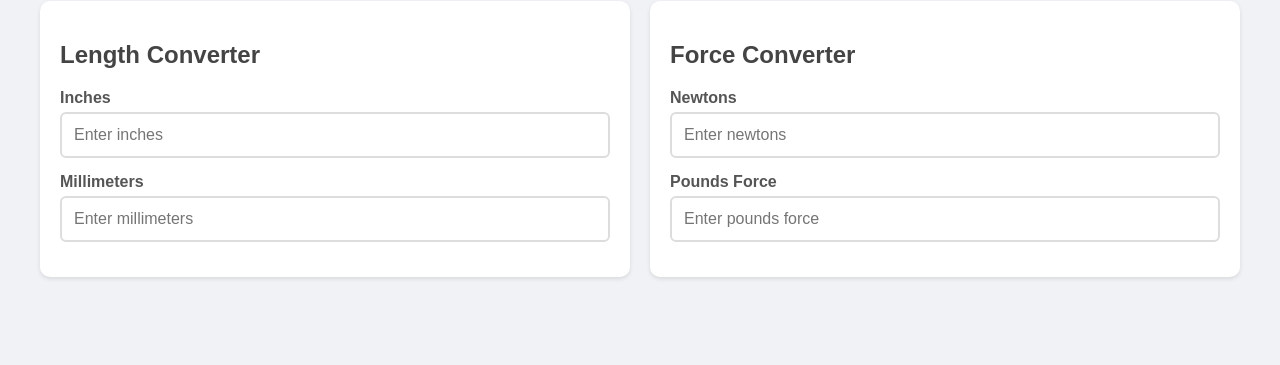
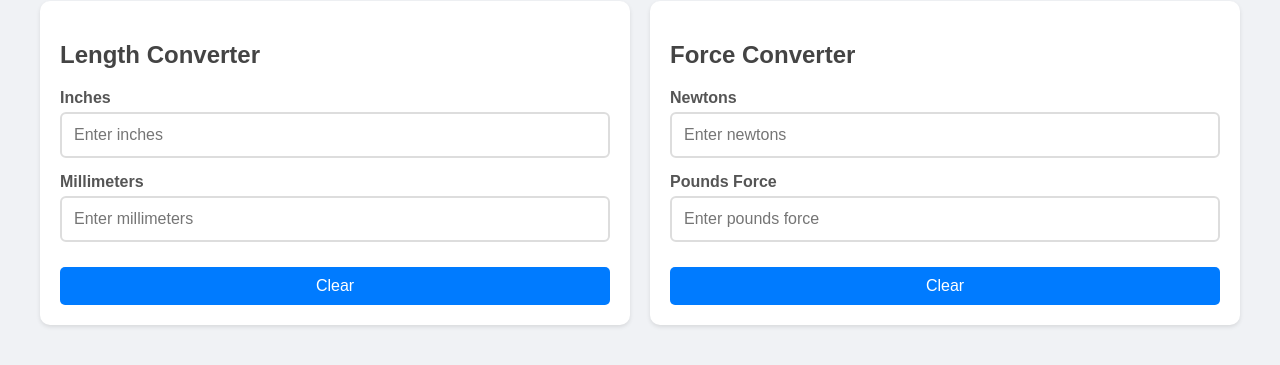
Before and after one commit to billqu04/unit-converter, a plain HTML site: page index.html in a window 1280 px wide. Shown: the part 99-464 px from the top of the page. Drawn offline with Linux system fonts and the light colour scheme.

Commit message:
Update index.html

```diff
--- a/index.html
+++ b/index.html
@@ -61,6 +61,22 @@
             outline: none;
             border-color: #007bff;
         }
+
+        .clear-button {
+            background-color: #007bff;
+            color: white;
+            border: none;
+            padding: 10px;
+            border-radius: 5px;
+            cursor: pointer;
+            font-size: 16px;
+            margin-top: 10px;
+            width: 100%;
+        }
+
+        .clear-button:hover {
+            background-color: #0056b3;
+        }
     </style>
 </head>
 <body>
@@ -77,6 +93,7 @@
                 <label for="millimeters">Millimeters</label>
                 <input type="number" id="millimeters" placeholder="Enter millimeters" step="any">
             </div>
+            <button class="clear-button" onclick="clearFields('inches', 'millimeters')">Clear</button>
         </div>
 
         <div class="converter-card">
@@ -89,10 +106,16 @@
                 <label for="pounds">Pounds Force</label>
                 <input type="number" id="pounds" placeholder="Enter pounds force" step="any">
             </div>
+            <button class="clear-button" onclick="clearFields('newtons', 'pounds')">Clear</button>
         </div>
     </div>
 
     <script>
+        function clearFields(id1, id2) {
+            document.getElementById(id1).value = '';
+            document.getElementById(id2).value = '';
+        }
+
         // Length conversion
         const inchesInput = document.getElementById('inches');
         const millimetersInput = document.getElementById('millimeters');
```
